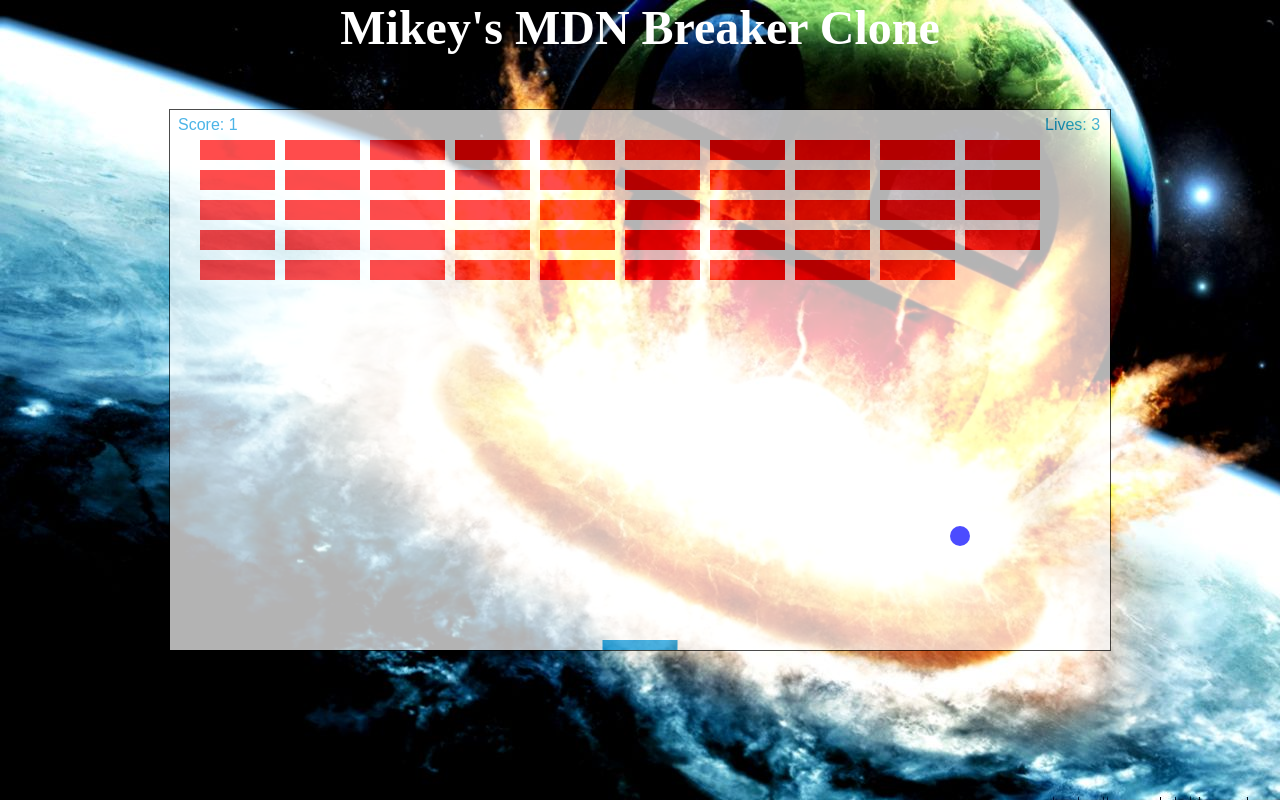
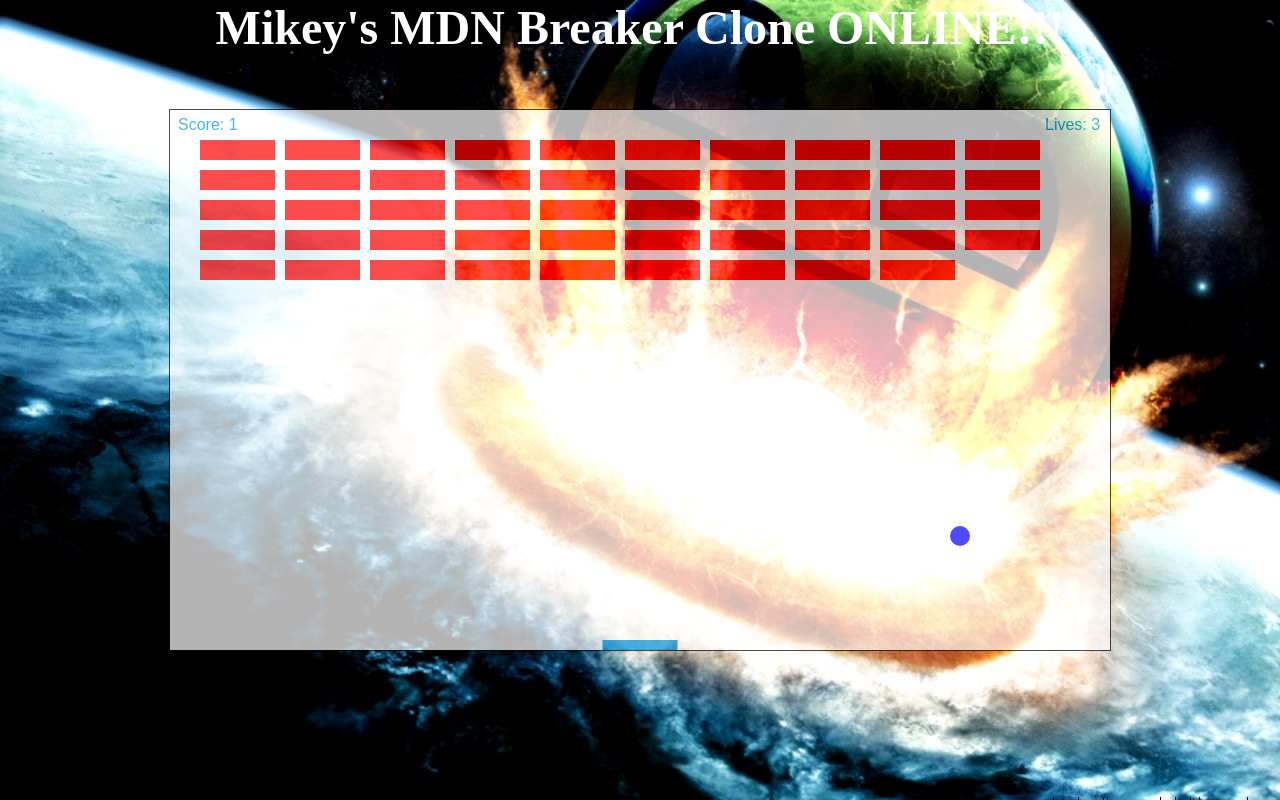
Before and after one commit to tfmlol/MDN-Breaker-Clone, a website: page index.html in a window 1280 px wide. Drawn offline with Linux system fonts and the light colour scheme.

Commit message:
oooh em geeeeee

```diff
--- a/index.html
+++ b/index.html
@@ -9,7 +9,7 @@
    <body>
 
       <header>
-         <h1>Mikey's MDN Breaker Clone</h1>
+         <h1>Mikey's MDN Breaker Clone ONLINE!!!</h1>
          <br>
          <br>
       </header>
```
